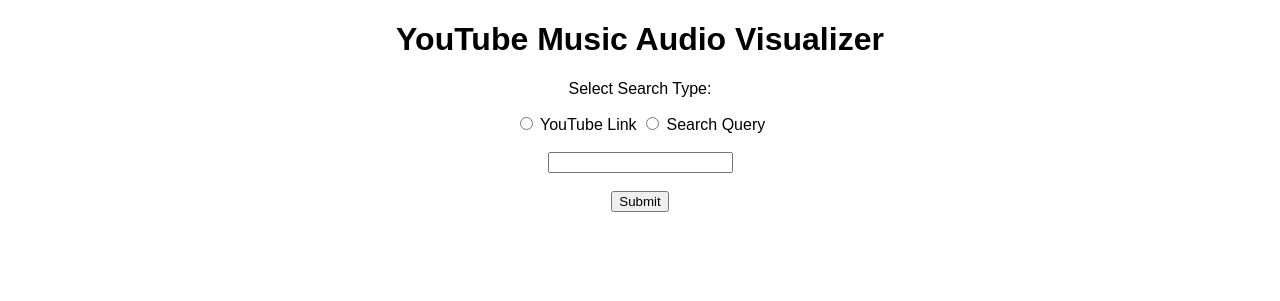
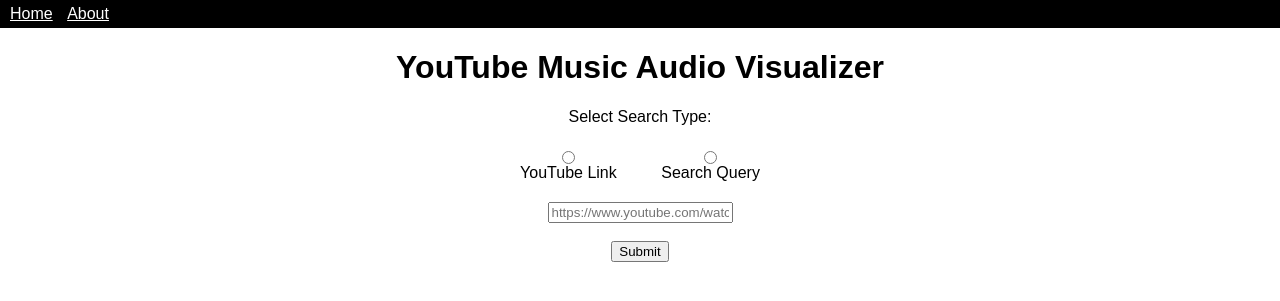
Before and after one commit to opkoala/Youtube-Audio-Visualizer, a Flask app: template Templates/index.html in a window 1280 px wide. Shown: the top 301 px of the page. Run offline with Flask 3, Linux system fonts and the light colour scheme; the template is opened without the code that fills it, so the values that code supplies are empty.

Commit message:
Updated HTML and CSS functionality

```diff
--- a/Templates/index.html
+++ b/Templates/index.html
@@ -2,14 +2,20 @@
 <html>
 <link rel = "stylesheet" href = "stylesheet.css">
 <title>YouTube Music Audio Visualizer</title>
+<div class = "topnav">
+    <a href = home.html class = 'navigation'>Home</a>
+    <a href = about.html class = 'navigation'>About</a>
+</div>
 <h1>YouTube Music Audio Visualizer</h1>
 <body>
     <div>
         <p>Select Search Type:</p>
-        <input type = 'radio' name = 'Entry' value = 'YT_Link'> YouTube Link
-        <input type = 'radio' name = 'Entry' value = 'Search'> Search Query
-        <br><br>
-        <input type = 'text' id = 'query input' name = 'This'><br><br>
+        <label><input type = 'radio' name = 'Entry' value = 'YT_Link'/> YouTube Link</label>
+        <label><input type = 'radio' name = 'Entry' value = 'Search'/> Search Query</label>
+        <br>
+    </div>
+    <div>
+        <input type = 'textarea' id = 'query input' placeholder = 'https://www.youtube.com/watch?v=dQw4w9WgXcQ&pp=ygUabmV2ZXIgZ29pbmcgdG8gZ2l2ZSB5b3UgdXA%3D' cols = '10'><br><br>
         <input type = 'submit' id = 'submit' name = 'This'>
     </div>
 </body>
--- a/Templates/stylesheet.css
+++ b/Templates/stylesheet.css
@@ -9,4 +9,32 @@ p{
 body{
     font-family:Arial, Helvetica, sans-serif;
     text-align: center;
+    margin: 0px;
 }
+
+input[type=radio] {
+    display: block;
+    margin: 0 auto;
+    width: 100%;
+}
+
+label {
+    display: inline-block;
+    margin: 20px;
+}
+
+.topnav {
+    text-align: left;
+    width: 100%;
+    padding: 5px;
+    background-color: black;
+}
+
+.navigation{
+    padding: 5px;
+    color: white;
+}
+
+p{
+    margin-bottom: 5px;
+}
```
